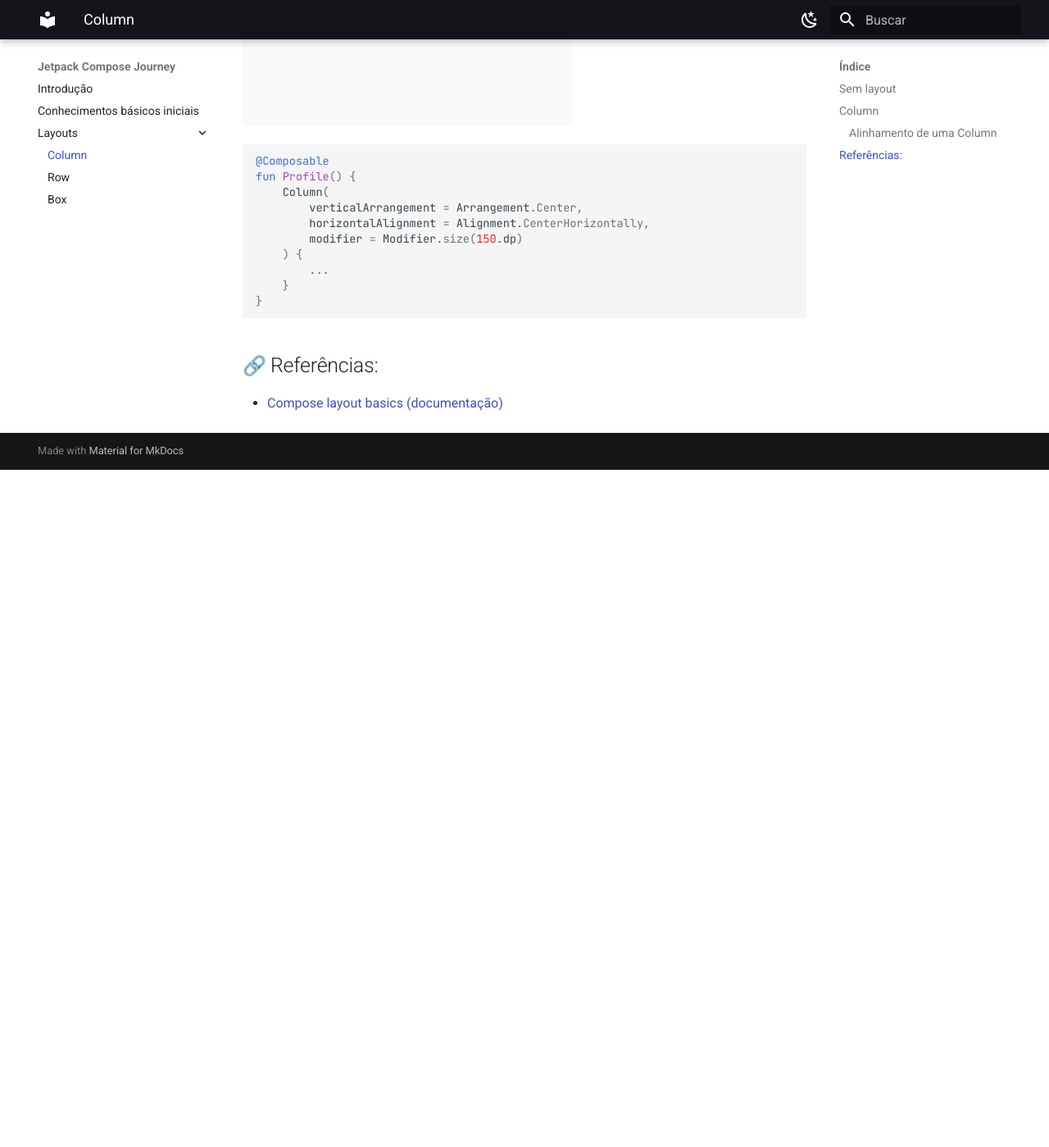
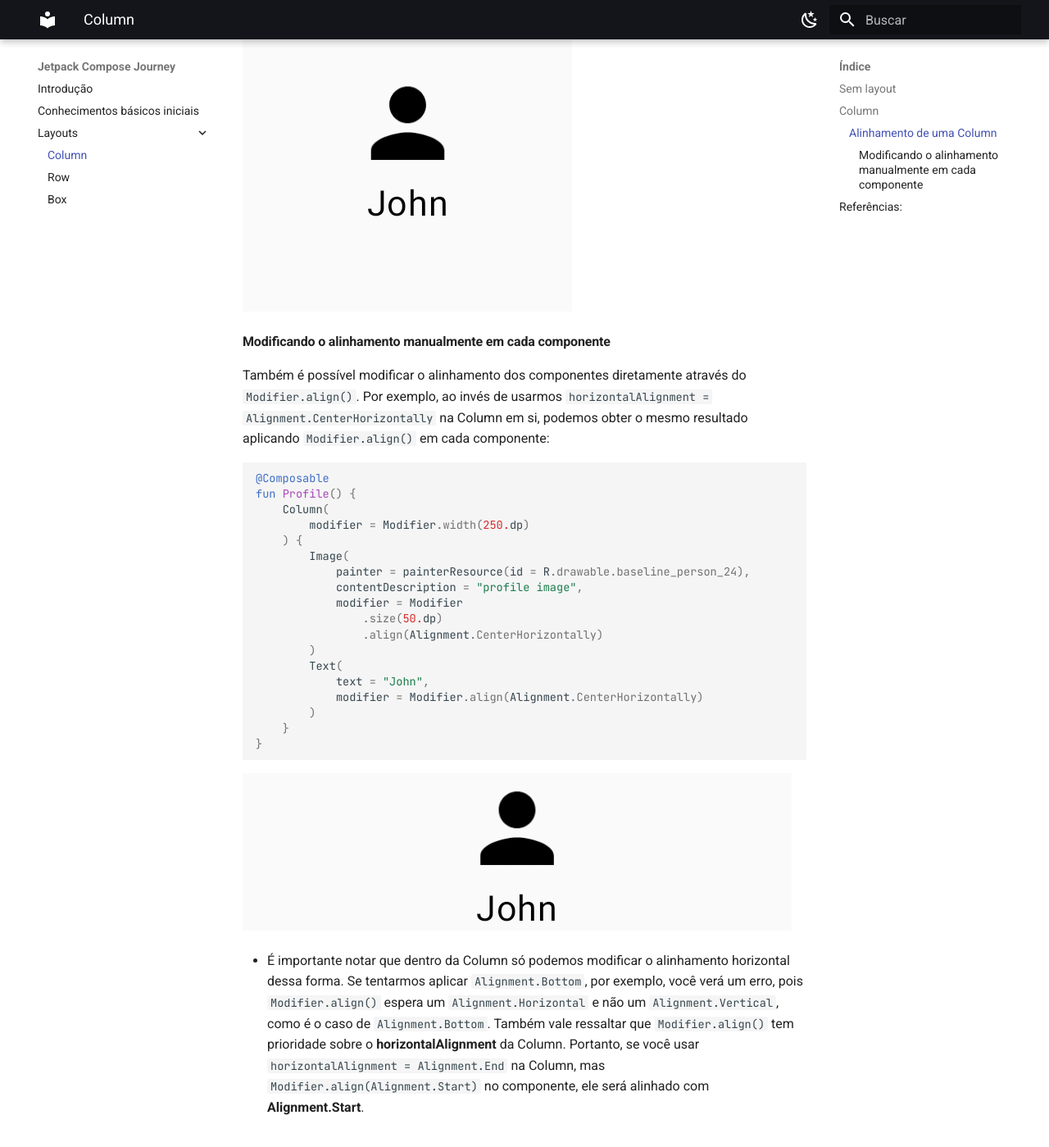
Before and after one commit to jsericksk/Jetpack-Compose-Journey, an MkDocs documentation site: the page built from docs/layout-column.md, in a window 1280 px wide and 1400 px high, scrolled down 3100 px. Shown: the whole window at 82% size. Built offline with MkDocs 1.6.1 and Material for MkDocs 9.7.7, drawn with Linux system fonts in a browser that asks for light colours; emoji names are drawn with the system emoji font; before the commit the page ends 3673 px from its top, so only the background shows below that.

Commit message:
layout-column.md atualizado

````diff
--- a/docs/layout-column.md
+++ b/docs/layout-column.md
@@ -162,8 +162,6 @@ E, claro, também podemos modificar o **verticalArrangement**.
 
 Também podemos fazer uma combinações de **verticalArrangement** e **horizontalAlignment** para deixar todo o conteúdo centralizado verticalmente e horizontalmente, por exemplo.
 
-![Column centralizada](img-10.png)
-
 ```kotlin
 @Composable
 fun Profile() {
@@ -177,5 +175,37 @@ fun Profile() {
 }
 ```
 
+![Column centralizada](img-10.png)
+
+#### Modificando o alinhamento manualmente em cada componente
+
+Também é possível modificar o alinhamento dos componentes diretamente através do ```Modifier.align()```. Por exemplo, ao invés de usarmos ```horizontalAlignment = Alignment.CenterHorizontally``` na Column em si, podemos obter o mesmo resultado aplicando ```Modifier.align()``` em cada componente:
+
+```kotlin
+@Composable
+fun Profile() {
+    Column(
+        modifier = Modifier.width(250.dp)
+    ) {
+        Image(
+            painter = painterResource(id = R.drawable.baseline_person_24),
+            contentDescription = "profile image",
+            modifier = Modifier
+                .size(50.dp)
+                .align(Alignment.CenterHorizontally)
+        )
+        Text(
+            text = "John",
+            modifier = Modifier.align(Alignment.CenterHorizontally)
+        )
+    }
+}
+```
+
+![Column centralizada](img-04.png)
+
+- É importante notar que dentro da Column só podemos modificar o alinhamento horizontal dessa forma. Se tentarmos aplicar ```Alignment.Bottom```, por exemplo, você verá um erro, pois ```Modifier.align()``` espera um ```Alignment.Horizontal``` e não um ```Alignment.Vertical```, como é o caso de ```Alignment.Bottom```.
+Também vale ressaltar que ```Modifier.align()``` tem prioridade sobre o **horizontalAlignment** da Column. Portanto, se você usar ```horizontalAlignment = Alignment.End``` na Column, mas ```Modifier.align(Alignment.Start)``` no componente, ele será alinhado com **Alignment.Start**.
+
 ## :link: Referências:
 - [Compose layout basics (documentação)](https://developer.android.com/jetpack/compose/layouts/basics)
````
